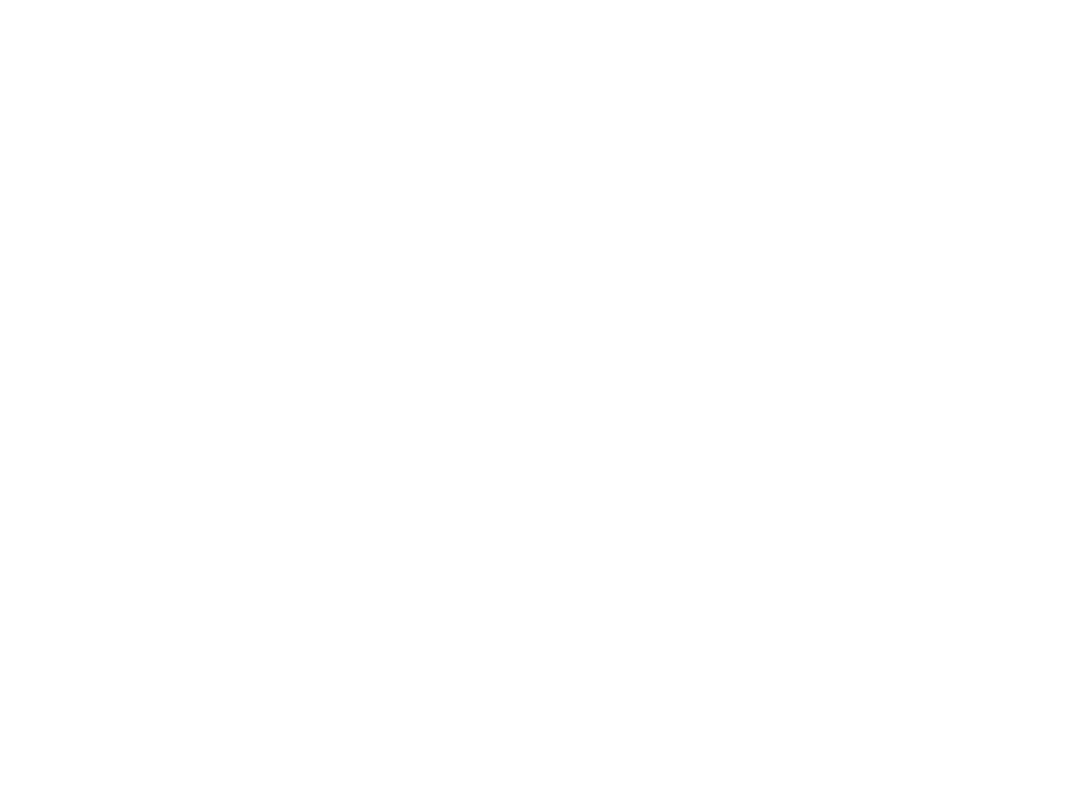
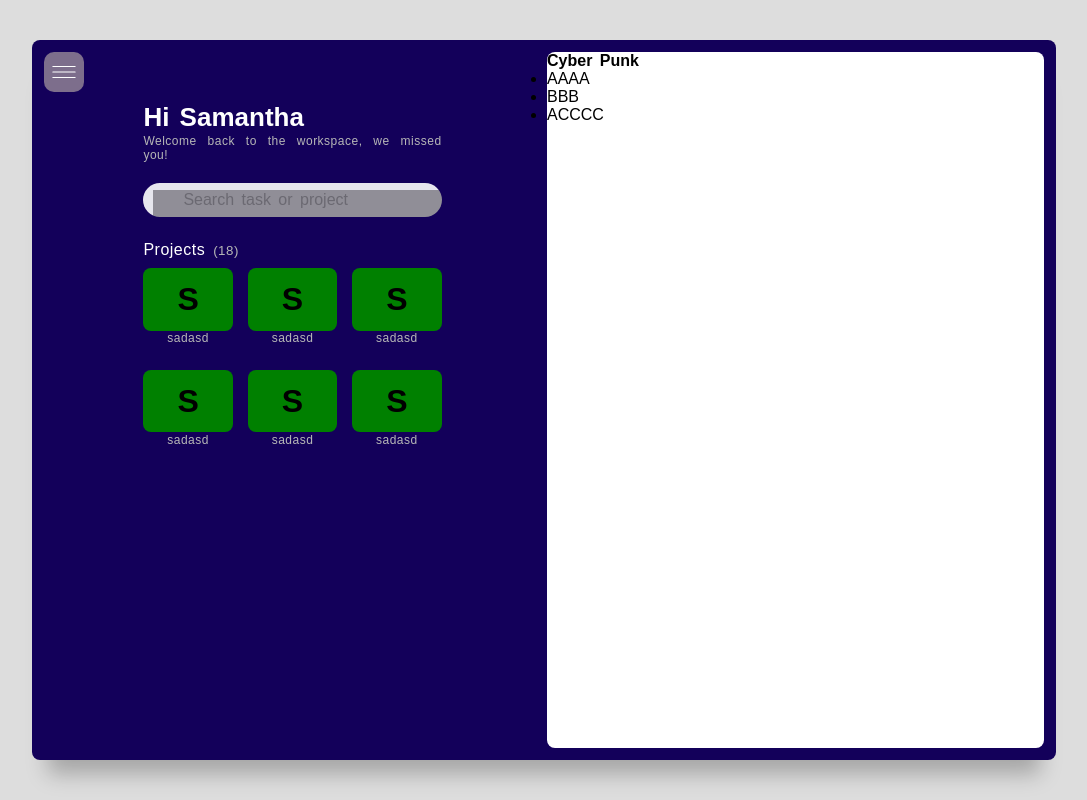
Before and after one commit to frariyani/Soal-1-Transisi, a plain HTML site: page index.html in a window 1280 px wide. Shown: the whole page, without its empty margins (96-1183 px from the left). Drawn offline with Linux system fonts and the light colour scheme; grey boxes are pictures that could not be loaded.

Commit message:
container kiri

```diff
--- a/index.html
+++ b/index.html
@@ -1,13 +1,101 @@
 <!DOCTYPE html>
 <html lang="en">
+
 <head>
     <title>Soal 1 Transisi</title>
     <meta charset="utf-8">
     <meta name="viewport" content="width=device-width, initial-scale=1">
-        <link rel="stylesheet" href="css/style.css">
+    <link rel="stylesheet" href="css/styles.css">
 </head>
 <body>
+    <div class="container">
+        <div class="box-container">
+            <div class="left-container">
+                <button></button>
 
+                <div class="contents-left">
+                    <h2>Hi Samantha</h2>
+                    <p>Welcome back to the workspace, we missed you!</p>
+
+                    <input type="text" class="searchInput" placeholder="Search task or project">
+
+                    <div class="projects">
+                        <h4>Projects    <small>(18)</small></h4>
+
+                        <div class="project-cards">
+                            <div class="card">
+                                <div class="card-picture">
+                                    <h1>S</h1>
+                                </div>
+                                <div class="card-text">
+                                    <p>sadasd</p>
+                                </div>
+                            </div>
+                            <div class="card">
+                                <div class="card-picture">
+                                    <h1>S</h1>
+                                </div>
+                                <div class="card-text">
+                                    <p>sadasd</p>
+                                </div>
+                            </div>
+                            <div class="card">
+                                <div class="card-picture">
+                                    <h1>S</h1>
+                                </div>
+                                <div class="card-text">
+                                    <p>sadasd</p>
+                                </div>
+                            </div>
+                            <div class="card">
+                                <div class="card-picture">
+                                    <h1>S</h1>
+                                </div>
+                                <div class="card-text">
+                                    <p>sadasd</p>
+                                </div>
+                            </div>
+                            <div class="card">
+                                <div class="card-picture">
+                                    <h1>S</h1>
+                                </div>
+                                <div class="card-text">
+                                    <p>sadasd</p>
+                                </div>
+                            </div>
+                            <div class="card">
+                                <div class="card-picture">
+                                    <h1>S</h1>
+                                </div>
+                                <div class="card-text">
+                                    <p>sadasd</p>
+                                </div>
+                            </div>
+                        </div>
+                    </div>
+                </div>
+            </div>
+            <div class="right-container">
+                <div class="toolbar">
+                    <h4>Cyber Punk</h4>
+                </div>
+
+                <nav class="collapse-avatar">
+                    <ul>
+                        <li>
+                            <a>AAAA</a>
+                        </li>
+                        <li>
+                            <a>BBB</a>
+                        </li>
+                        <li>
+                            <a>ACCCC</a>
+                        </li>
+                    </ul>
+                </nav>
+            </div>
+        </div>
+    </div>
 </body>
 <script src="js/script.js"></script>
 </html>
--- /dev/null
+++ b/styles.scss
@@ -0,0 +1,150 @@
+$body-color: #DDDDDD;
+$white-box: #ffffff;
+$box-color: #13005A;
+$white-font: #FFFFFF;
+$grey-font: #b7b7b7;
+
+* {
+    margin: 0;
+    padding: 0;
+    box-sizing: border-box;
+    font-family: sans-serif;
+    word-spacing: 3px;
+}
+
+.container{
+    background-color: $body-color;
+    height: 100vh;
+    width: 100vw;
+    display: flex;
+    align-items: center;
+    justify-content: center;
+
+    .box-container{
+        padding: 12px;
+        width: 80%;
+        height: 90%;
+        border-radius: 8px;
+        box-shadow: 0px 30px 20px -16px rgba(0,0,0,0.25);
+        background-color: $box-color;
+        display: grid;
+        grid-template-columns: repeat(2, 1fr);
+        align-content: stretch;
+        gap: 6px;
+
+        .left-container{
+            button{
+                background-color: rgba(179, 166, 166, 0.667);
+                border: 0px;
+                cursor: pointer;
+                padding: 20px;
+                border-radius: 10px;
+                appearance: none;
+                text-align: center;
+                background-image: url("../img/hamburger.svg");
+                background-size: cover;
+            }
+
+            .contents-left{
+                // border: 1px white solid;
+                margin: 2% 20% 0px 20%;
+
+                h2 {
+                    font-size: 26px;
+                    color: $white-font;
+                }
+
+                p{
+                    margin-top: 0.5%;
+                    font-size: 12px;
+                    color: $grey-font;
+                    letter-spacing: .5px;
+                    text-align: justify;
+                }
+
+                .searchInput {
+                    width: 100%;
+                    margin-top: 7%;
+
+                    border: none;
+                    border-radius: 30px;
+                    font-size: 16px;
+                    background-image:url('https://cdn2.iconfinder.com/data/icons/ios-7-icons/50/search-24.png');
+
+                    background-position: 10px 7px;
+                    background-repeat: no-repeat;
+                    padding: 8px 20px 8px 40px;
+                    outline: none;
+                    opacity: 0.9;
+
+                  }
+
+                  h4{
+                    color: $white-font;
+                    font-weight: lighter;
+                    margin-top: 8%;
+                    letter-spacing: 0.5px;
+
+                    small{
+                        color: $grey-font;
+                        font-weight: lighter;
+                    }
+                  }
+
+                  .project-cards{
+                    margin-top: 3%;
+                    display: grid;
+                    grid-template-columns: repeat(3, 1fr);
+                    gap: 5%;
+
+                    .card{
+                        margin-bottom: 30%;
+                        .card-picture{
+                            width: 100%;
+                            height: 95%;
+                            border-radius: 8px;
+                            justify-content: center;
+                            align-items: center;
+                            padding: 8% 0 8% 0;
+                            display: flex;
+                            background-color: green;
+                        }
+
+                        .card-text{
+                            p{
+                                text-align: center;
+                            }
+                        }
+                    }
+                  }
+            }
+        }
+
+        .right-container{
+            background-color: $white-box;
+            border-radius: 8px;
+        }
+    }
+
+    @media only screen and (max-width: 800px){
+        .box-container{
+            grid-template-columns: repeat(1, 1fr);
+            grid-column-start: 2;
+            grid-template-rows: 2fr 3fr;
+
+            .left-container{
+                .contents-left{
+                    .project-cards{
+                        gap: 0;
+                        grid-template-columns: repeat(1, 1fr);
+                        overflow-y: scroll;
+                        .card{
+                            margin-bottom: 3px;
+                        }
+                    }
+                }
+            }
+
+        }
+    }
+}
```
Also changed, not shown: css/style.css (deleted), css/styles.css (added), img/hamburger.png (added), img/hamburger.svg (added), img/search.svg (added), 1 other file. Lines whose indentation alone changed are shown as unchanged.
